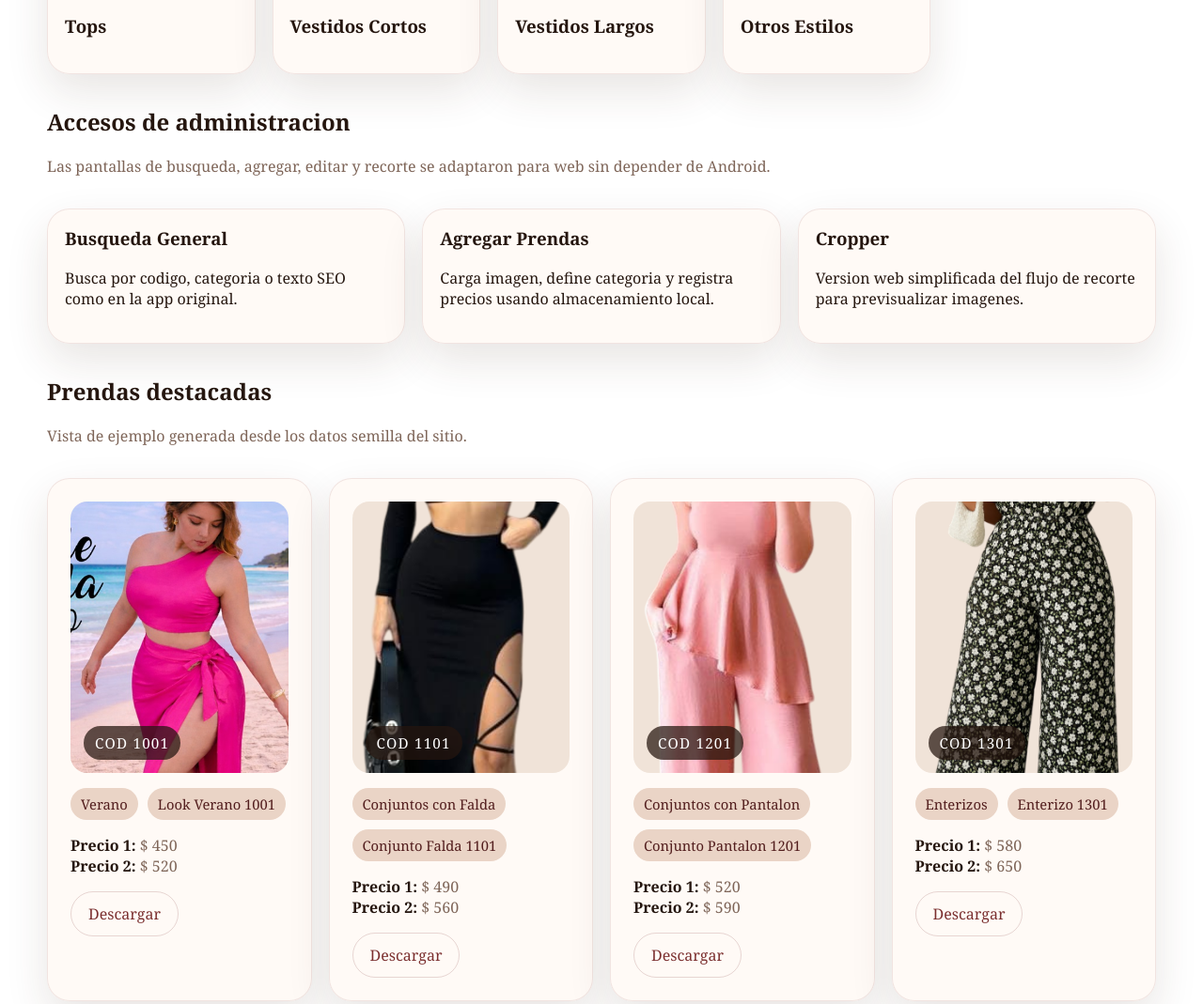
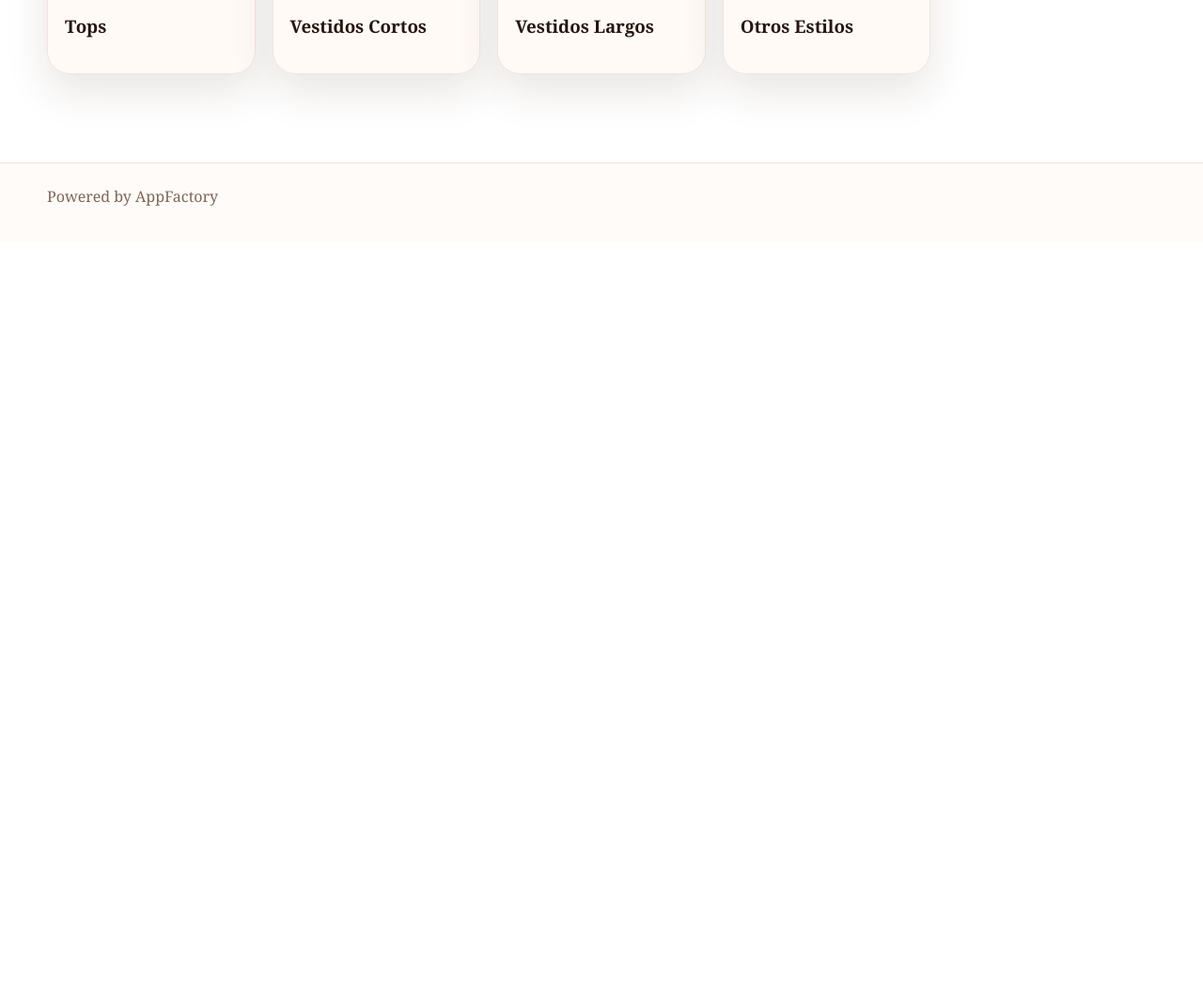
Before and after one commit to appFactory230889/CatlogoDistribuidoresCarols, a plain HTML site: page docs/index.html in a window 1280 px wide. Shown: the part 1259-2328 px from the top of the page at 94% size. After the commit the page ends 1517 px from the top, so only its background shows below. Drawn offline with Linux system fonts and the light colour scheme.

Commit message:
Index limpio

```diff
--- a/docs/index.html
+++ b/docs/index.html
@@ -27,21 +27,9 @@
       <div class="section-heading"><div><h2>Categorias principales</h2></div></div>
       <div class="category-grid" data-category-grid></div>
     </section>
-    <section>
-      <div class="section-heading"><div><h2>Accesos de administracion</h2><p>Las pantallas de busqueda, agregar, editar y recorte se adaptaron para web sin depender de Android.</p></div></div>
-      <div class="shortcut-grid">
-        <a class="card" href="busqueda-general.html"><div class="card-copy"><h3>Busqueda General</h3><p>Busca por codigo, categoria o texto SEO como en la app original.</p></div></a>
-        <a class="card" href="agregar-prendas.html"><div class="card-copy"><h3>Agregar Prendas</h3><p>Carga imagen, define categoria y registra precios usando almacenamiento local.</p></div></a>
-        <a class="card" href="cropper.html"><div class="card-copy"><h3>Cropper</h3><p>Version web simplificada del flujo de recorte para previsualizar imagenes.</p></div></a>
-      </div>
-    </section>
-    <section>
-      <div class="section-heading"><div><h2>Prendas destacadas</h2><p>Vista de ejemplo generada desde los datos semilla del sitio.</p></div></div>
-      <div class="catalog-grid" data-featured-grid></div>
-    </section>
   </main>
   <footer class="site-footer">
-    <div class="site-footer-inner"><div><strong>Confecciones Carol's</strong><br>Lista para publicarse en GitHub Pages.</div><div>Powered by App Factory - conversion web estatica</div></div>
+    <div class="site-footer-inner"><div>Powered by AppFactory</div></div>
   </footer>
   <script src="assets/js/catalog-data.js"></script>
   <script src="assets/js/app.js"></script>
```
